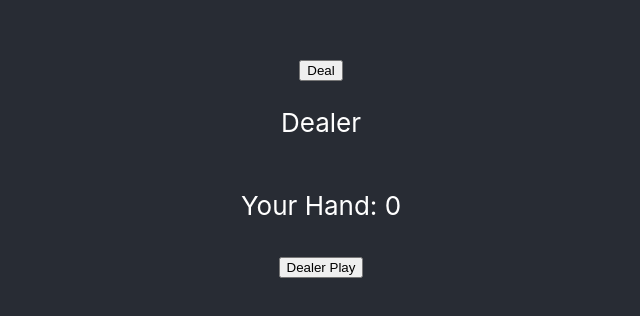
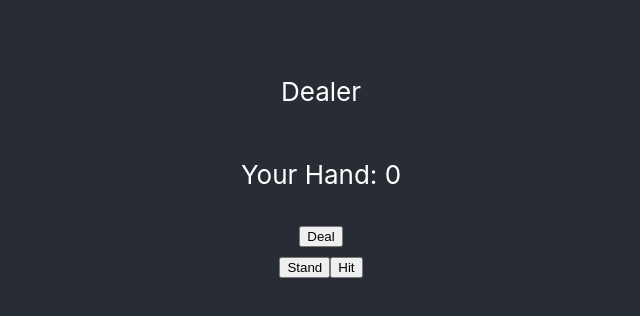
Before and after one commit to cristinabuenahora/corona-proj, a React (Create React App) app: page / in a window 1280 px wide. Shown: the part 236-552 px from the top of the page, without its empty margins (319-959 px from the left). Built offline with nearby package versions, Linux system fonts and the light colour scheme; what shuffle-array would draw is missing.

Commit message:
Add state for whose turn it is

```diff
--- a/src/Components/Blackjack.js
+++ b/src/Components/Blackjack.js
@@ -1,10 +1,10 @@
 import React from 'react';
 import Hand from './Hand';
 import { deal, hit, stand, reset, dealerPlay } from '../Actions/actions';
-import { getPlayerHand, getDealerHand, getDealerTotal, getPlayerTotal, getCanHit, getCanStand } from '../Selectors/selectors';
+import { getPlayerHand, getDealerHand, getDealerTotal, getPlayerTotal, getPlayerTurn } from '../Selectors/selectors';
 import { connect } from 'react-redux';
 
-const Blackjack = ({ deal, hit, stand, dealerPlay, reset, canHit, canStand, dealerHand, dealerTotal, playerHand, playerTotal, lose, win }) => {
+const Blackjack = ({ deal, hit, stand, dealerPlay, reset, dealerHand, dealerTotal, playerHand, playerTotal, lose, win, playerTurn }) => {
   const standButton = <button onClick={ stand }>Stand</button>;
   const hitButton = <button onClick={ hit }>Hit</button>;
   const resetButton = <button onClick={ reset }>Start Over</button>;
@@ -13,6 +13,10 @@ const Blackjack = ({ deal, hit, stand, dealerPlay, reset, canHit, canStand, deal
 
   return (
    <div>
+   <p>Dealer</p>
+   <Hand cards={ dealerHand } />
+   <p>Your Hand: { playerTotal }</p>
+   <Hand cards={ playerHand } />
    {win
     ? <div>
         <p>You win!! :D</p>
@@ -21,18 +25,20 @@ const Blackjack = ({ deal, hit, stand, dealerPlay, reset, canHit, canStand, deal
         {resetButton}
       </div>
     : lose
-      ? <div> <p> 'You lose :('</p> {resetButton}</div>
+      ? <div>
+          <p>You lose :(</p>
+          <p>Your total:{playerTotal}</p>
+          <p>Dealer total:{dealerTotal}</p>
+          {resetButton}
+        </div>
       :
       <div>
       {dealButton}
-      <p>Dealer</p>
-      <Hand cards={ dealerHand } />
-      <p>Your Hand: { playerTotal }</p>
-      <Hand cards={ playerHand } />
       <div>
-        {canStand && standButton}
-        {canHit && hitButton}
-        {!canStand && dealerPlayButton}
+        {playerTurn
+        ? <div>{standButton}{hitButton}</div>
+        : <div>{dealerPlayButton}</div>
+        }
       </div>
       </div>
     }
@@ -49,10 +55,9 @@ const mapStateToProps = (state) => {
     playerTotal,
     dealerHand: getDealerHand(state),
     dealerTotal,
-    canHit: getCanHit(state),
-    canStand: getCanStand(state),
-    gameOver: playerTotal >= 21,
-    win: playerTotal === 21 || dealerTotal > 21
+    lose: playerTotal >= 21,
+    win: playerTotal === 21 || dealerTotal > 21,
+    playerTurn: getPlayerTurn(state)
   });
 };
 
--- a/src/Reducers/Blackjack/Blackjack.model.ts
+++ b/src/Reducers/Blackjack/Blackjack.model.ts
@@ -15,8 +15,7 @@ export interface Card {
 export interface BlackjackStore {
     score: number,
     deck: Card[],
-    canHit: boolean,
-    canStand: boolean
+    playerTurn: boolean,
     dealerHand: Card[],
     playerHand: Card[],
 }
--- a/src/Reducers/Blackjack/Blackjack.ts
+++ b/src/Reducers/Blackjack/Blackjack.ts
@@ -5,8 +5,7 @@ import { AnyAction } from 'redux';
 export const initialState: BlackjackStore = {
   score: 0,
   deck: newShuffledDeck(),
-  canHit: false,
-  canStand: false,
+  playerTurn: true,
   playerHand: [],
   dealerHand: [],
 };
@@ -19,8 +18,7 @@ export default function blackjack(state = initialState, action: AnyAction): Blac
       return {
         ...state,
         deck: state.deck.slice(4),
-        canHit: true,
-        canStand: true,
+        playerTurn: true,
         playerHand: [player1, player2],
         dealerHand: [dealer1, faceDownCard],
       };
@@ -30,14 +28,14 @@ export default function blackjack(state = initialState, action: AnyAction): Blac
       return {
           ...state,
           deck: state.deck.slice(1),
-          playerHand: [...state.playerHand, nextCard]
+          playerHand: [...state.playerHand, nextCard],
+          playerTurn: false
       }
 
     case BlackjackTypes.STAND:
       return {
         ...state,
-        canHit: false,
-        canStand: false
+        playerTurn: false
       }
 
     case BlackjackTypes.DEALER_PLAY: {
@@ -48,14 +46,16 @@ export default function blackjack(state = initialState, action: AnyAction): Blac
         Object.assign(updatedDealerHand[1], { faceUp: true });
         return {
           ...state,
-          dealerHand: updatedDealerHand
+          dealerHand: updatedDealerHand,
+          playerTurn: true
         };
       } else {
         const [nextCard] = state.deck;
         return {
           ...state,
           deck: state.deck.slice(1),
-          dealerHand: [...state.dealerHand, nextCard]
+          dealerHand: [...state.dealerHand, nextCard],
+          playerTurn: true
         }
       }
     }
@@ -64,10 +64,9 @@ export default function blackjack(state = initialState, action: AnyAction): Blac
         return {
           score: 0,
           deck: newShuffledDeck(),
-          canHit: false,
-          canStand: false,
           playerHand: [],
-          dealerHand: []
+          dealerHand: [],
+          playerTurn: false
         };
     }
 
--- a/src/Selectors/selectors.ts
+++ b/src/Selectors/selectors.ts
@@ -1,12 +1,10 @@
 import { Card } from '../Reducers/Blackjack/Blackjack.model';
 import { RootState } from '../Reducers/index';
-
-export const getCanHit = (state: RootState): boolean => state.blackjack.canHit;
-export const getCanStand = (state: RootState): boolean => state.blackjack.canStand;
 
 export const getScore = (state: RootState): number => state.blackjack.score;
 export const getPlayerHand = (state: RootState): Card[] => state.blackjack.playerHand;
 export const getDealerHand = (state: RootState): Card[] => state.blackjack.dealerHand;
+export const getPlayerTurn = (state: RootState): boolean => state.blackjack.playerTurn;
 
 export const getTotal = (state: RootState, hand: Card[]): number => {
     return hand.reduce((sum, card) => {
```
